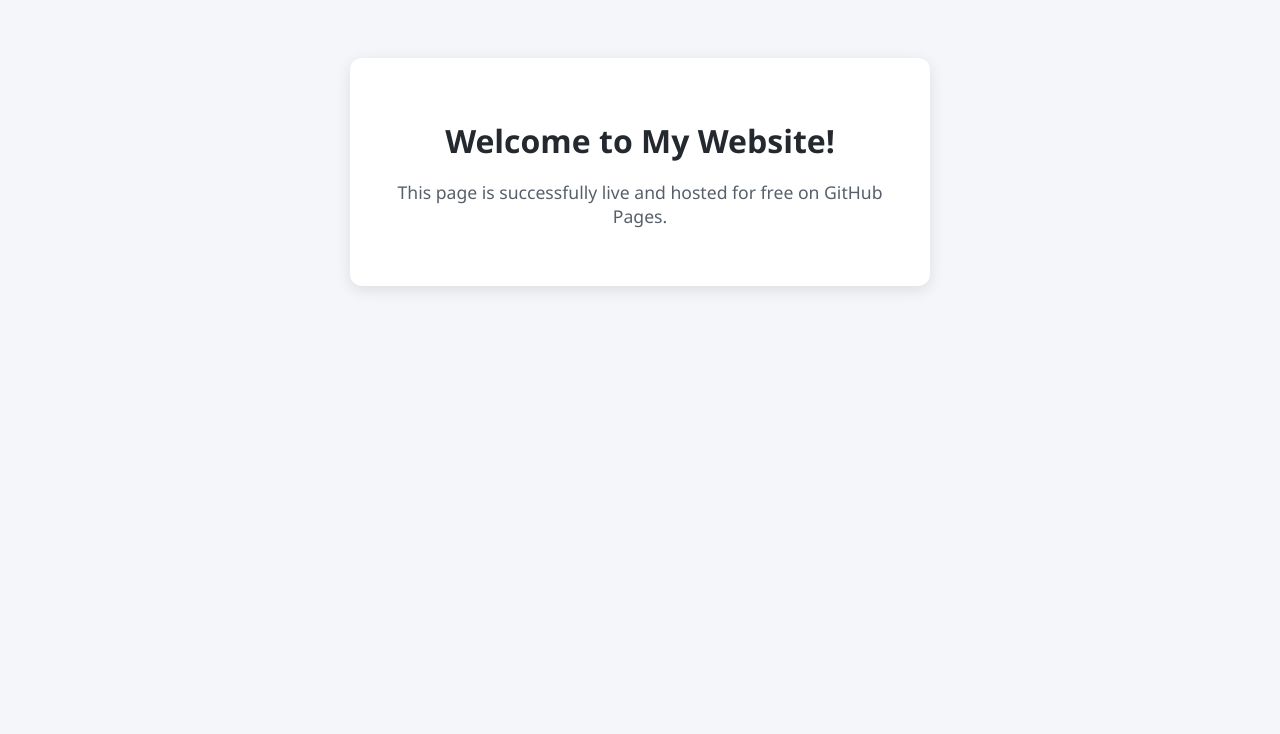
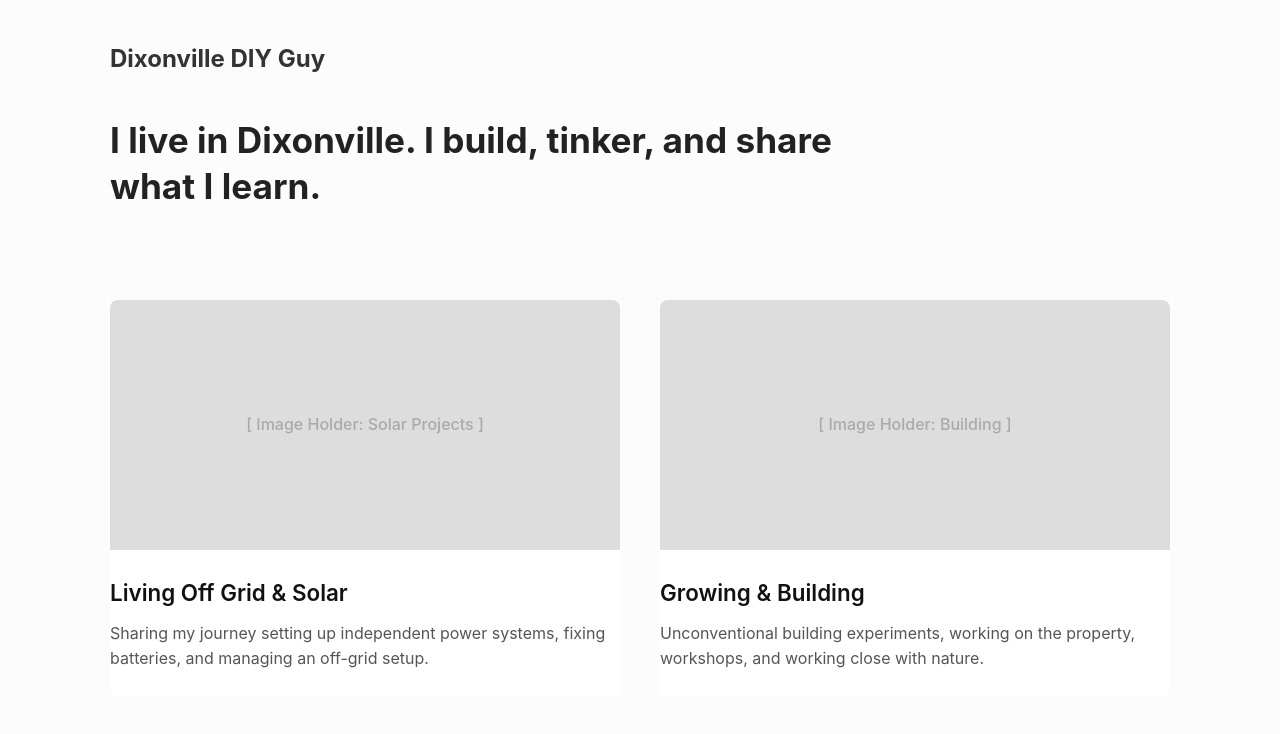
Before and after one commit to DixonvilleDIYGuy/DixonvilleDIYGuy.github.io, a plain HTML site: page index.html in a window 1280 px wide. Shown: the top 734 px of the page. Drawn offline with Linux system fonts and the light colour scheme.

Commit message:
Revamp index.html with new styles and content
Updated styles and layout for improved presentation and added content sections for solar projects, building, and tools.

```diff
--- a/index.html
+++ b/index.html
@@ -5,28 +5,94 @@
     <meta name="viewport" content="width=device-width, initial-scale=1.0">
     <title>Dixonville DIY Guy</title>
     <style>
+        * { box-sizing: border-box; margin: 0; padding: 0; }
         body {
-            font-family: 'Segoe UI', Arial, sans-serif;
-            text-align: center;
-            background-color: #f4f6f9;
-            padding: 50px;
+            font-family: -apple-system, BlinkMacSystemFont, "Segoe UI", Roboto, Arial, sans-serif;
+            background-color: #fcfcfc;
+            color: #222;
+            line-height: 1.6;
         }
-        .container {
-            background: white;
-            padding: 40px;
-            border-radius: 12px;
-            box-shadow: 0 4px 15px rgba(0,0,0,0.1);
-            display: inline-block;
-            max-width: 500px;
+        header {
+            padding: 40px 20px;
+            max-width: 1100px;
+            margin: 0 auto;
         }
-        h1 { color: #24292f; margin-bottom: 10px; }
-        p { color: #57606a; font-size: 1.1em; }
+        .logo { font-size: 1.5rem; font-weight: bold; color: #333; margin-bottom: 40px; }
+        .intro-text { font-size: 2.2rem; font-weight: 700; max-width: 800px; margin-bottom: 50px; line-height: 1.3; }
+
+        /* Grid Layout */
+        .grid-container {
+            display: grid;
+            grid-template-columns: repeat(auto-fit, minmax(450px, 1fr));
+            gap: 40px;
+            max-width: 1100px;
+            margin: 0 auto 60px auto;
+            padding: 0 20px;
+        }
+        @media (max-width: 600px) {
+            .grid-container { grid-template-columns: 1fr; }
+            .intro-text { font-size: 1.6rem; }
+        }
+
+        /* Cards */
+        .card {
+            background: #fff;
+            border-radius: 8px;
+            overflow: hidden;
+            cursor: pointer;
+            transition: transform 0.2s ease;
+        }
+        .card:hover { transform: translateY(-4px); }
+        .card-image {
+            width: 100%;
+            height: 250px;
+            background-color: #ddd; /* Temporary gray box until you add images */
+            display: flex;
+            align-items: center;
+            justify-content: center;
+            color: #aaa;
+            font-weight: 500;
+        }
+        .card-content { padding: 25px 0; }
+        .card-title { font-size: 1.4rem; color: #111; margin-bottom: 10px; font-weight: 600; }
+        .card-description { color: #555; font-size: 1rem; }
     </style>
 </head>
 <body>
-    <div class="container">
-        <h1>Welcome to My Website!</h1>
-        <p>This page is successfully live and hosted for free on GitHub Pages.</p>
-    </div>
+
+    <header>
+        <div class="logo">Dixonville DIY Guy</div>
+        <h1 class="intro-text">I live in Dixonville. I build, tinker, and share what I learn.</h1>
+    </header>
+
+    <main class="grid-container">
+        <!-- Card 1 -->
+        <div class="card">
+            <div class="card-image">[ Image Holder: Solar Projects ]</div>
+            <div class="card-content">
+                <h2 class="card-title">Living Off Grid & Solar</h2>
+                <p class="card-description">Sharing my journey setting up independent power systems, fixing batteries, and managing an off-grid setup.</p>
+            </div>
+        </div>
+
+        <!-- Card 2 -->
+        <div class="card">
+            <div class="card-image">[ Image Holder: Building ]</div>
+            <div class="card-content">
+                <h2 class="card-title">Growing & Building</h2>
+                <p class="card-description">Unconventional building experiments, working on the property, workshops, and working close with nature.</p>
+            </div>
+        </div>
+
+        <!-- Card 3 -->
+        <div class="card">
+            <div class="card-image">[ Image Holder: Tools ]</div>
+            <div class="card-content">
+                <h2 class="card-title">Tools & Gear I Use</h2>
+                <p class="card-description">A curated list of my favorite workshop tools, software apps, and gear that helps me save time and stay productive.</p>
+            </div>
+        </div>
+    </main>
+
 </body>
 </html>
```
